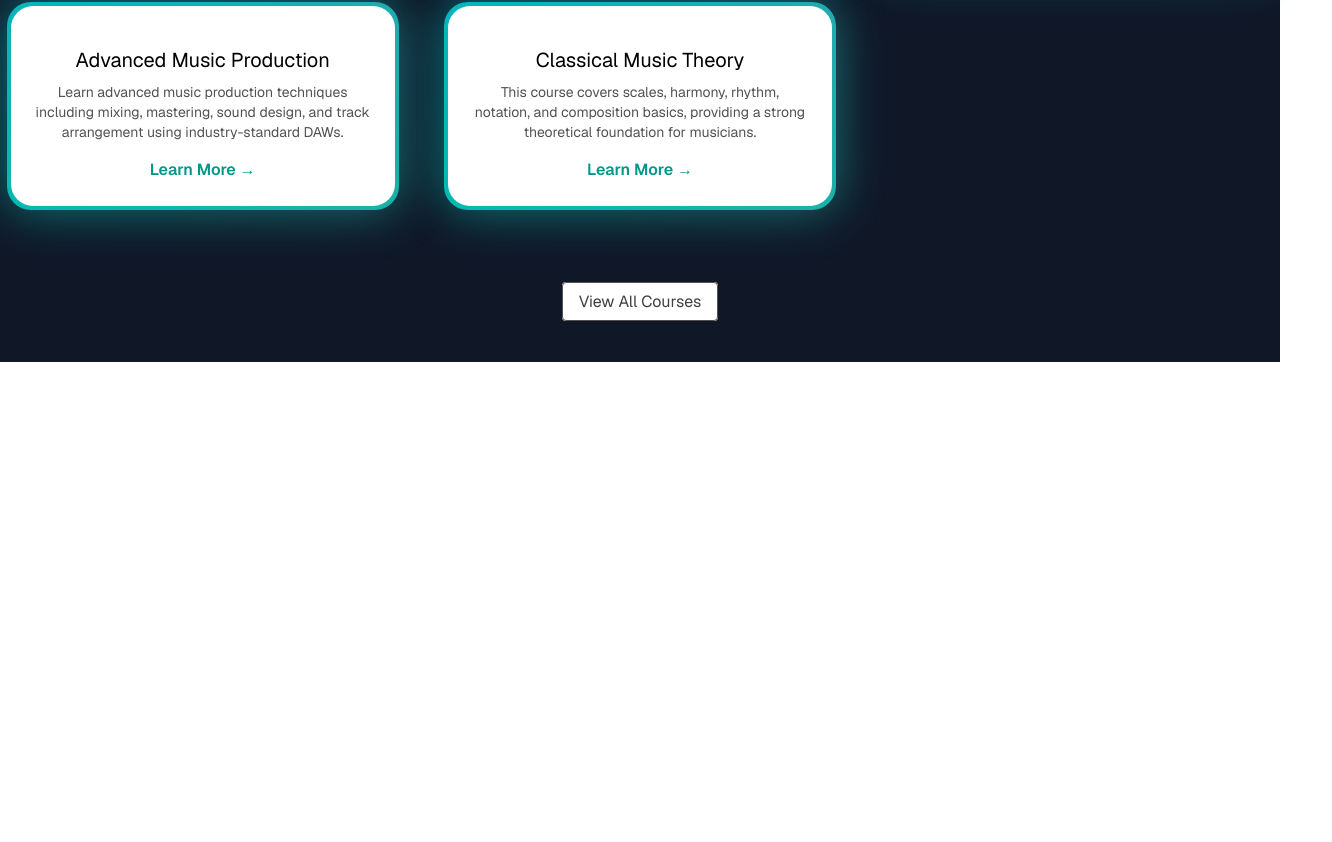
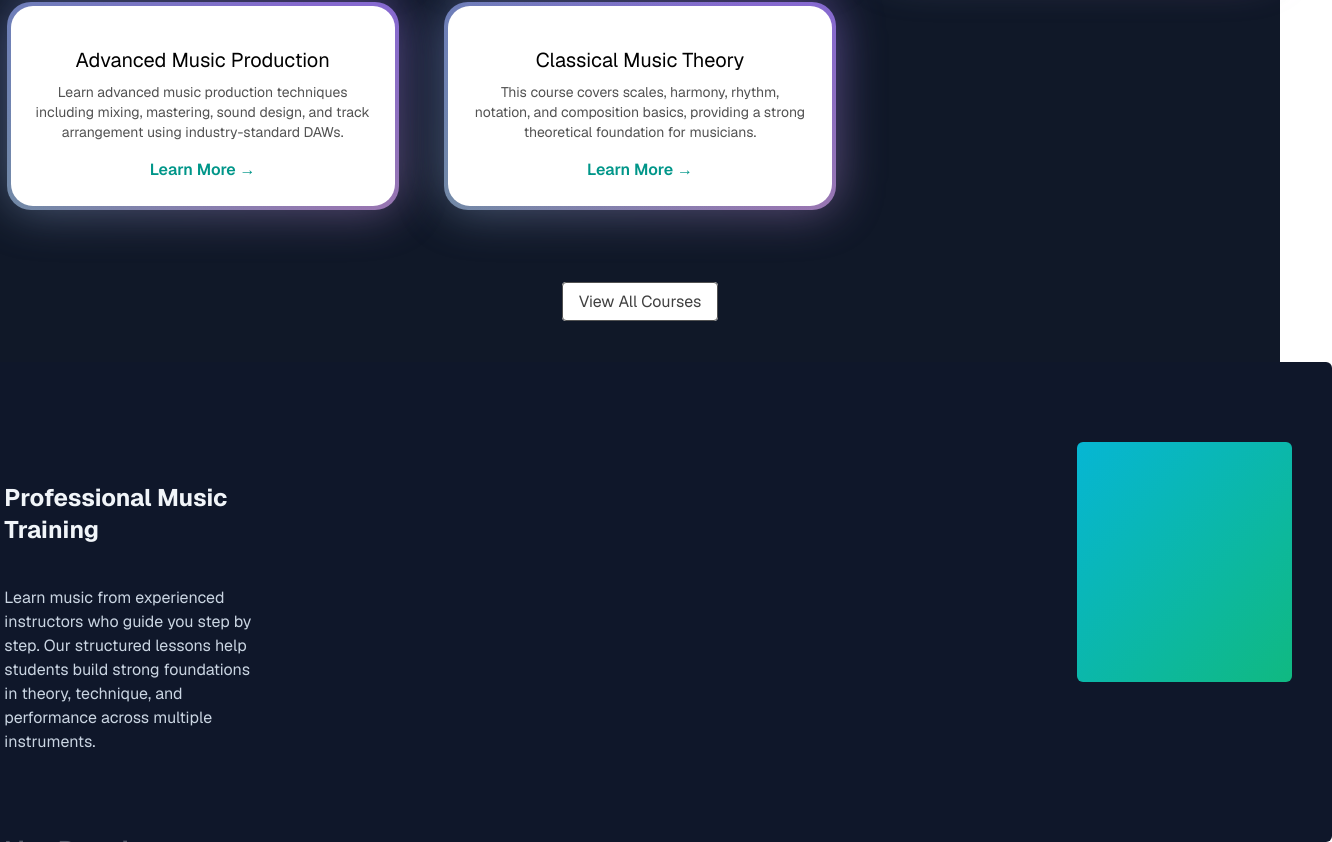
Before and after one commit to afzalbalghari/musicAcademy, a Next.js app: page / in a window 1280 px wide. Shown: the part 1058-1900 px from the top of the page, 1332 px wide, since content can reach past the window. Before the commit the page ends 1420 px from the top, so only its background shows below. Built offline with nearby package versions, Linux system fonts and the light colour scheme.

Commit message:
design WhyChooseUs section

```diff
--- a/app/page.tsx
+++ b/app/page.tsx
@@ -1,4 +1,5 @@
 import FeaturedCourses from "@/components/FeaturedCourses";
+import WhyChooseUs from "@/components/ui/WhyChooseUs";
 import Image from "next/image";
 import HeroSection from "../components/HeroSection";
 
@@ -8,6 +9,7 @@ export default function Home() {
 
       <HeroSection />
       <FeaturedCourses />
+      <WhyChooseUs />
     </main>
   );
 }
--- /dev/null
+++ b/components/ui/WhyChooseUs.tsx
@@ -0,0 +1,40 @@
+"use client";
+import React from "react";
+import {StickyScroll} from "../ui/sticky-scroll-reveal"
+
+
+const content = [
+    {
+      title: "Professional Music Training",
+      description:
+        "Learn music from experienced instructors who guide you step by step. Our structured lessons help students build strong foundations in theory, technique, and performance across multiple instruments.",
+
+    },
+    {
+      title: "Live Practice Sessions",
+      description:
+        "Join live practice sessions and improve your skills in real time. Get instant feedback from instructors, practice with fellow students, and grow your confidence through interactive learning.",
+
+    },
+    {
+      title: "Performance & Stage Training",
+      description:
+        "Prepare for the stage with our performance-focused training. Learn how to perform confidently in front of an audience, master stage presence, and refine your musical expression.",
+
+    },
+    {
+      title: "Music Theory & Composition",
+      description:
+        "Understand the language of music with in-depth theory lessons and composition techniques. From reading sheet music to creating original compositions, we help you turn creativity into sound.",
+
+    },
+  ];
+
+
+export default function WhyChooseUs() {
+  return (
+    <div >
+        <StickyScroll content={content}/>
+    </div>
+  )
+}
--- /dev/null
+++ b/components/ui/sticky-scroll-reveal.tsx
@@ -0,0 +1,112 @@
+"use client";
+import React, { useEffect, useRef, useState } from "react";
+import { useMotionValueEvent, useScroll } from "motion/react";
+import { motion } from "motion/react";
+import { cn } from "@/lib/utils";
+
+export const StickyScroll = ({
+  content,
+  contentClassName,
+}: {
+  content: {
+    title: string;
+    description: string;
+    content?: React.ReactNode | any;
+  }[];
+  contentClassName?: string;
+}) => {
+  const [activeCard, setActiveCard] = React.useState(0);
+  const ref = useRef<any>(null);
+  const { scrollYProgress } = useScroll({
+    // uncomment line 22 and comment line 23 if you DONT want the overflow container and want to have it change on the entire page scroll
+    // target: ref,
+    container: ref,
+    offset: ["start start", "end start"],
+  });
+  const cardLength = content.length;
+
+  useMotionValueEvent(scrollYProgress, "change", (latest) => {
+    const cardsBreakpoints = content.map((_, index) => index / cardLength);
+    const closestBreakpointIndex = cardsBreakpoints.reduce(
+      (acc, breakpoint, index) => {
+        const distance = Math.abs(latest - breakpoint);
+        if (distance < Math.abs(latest - cardsBreakpoints[acc])) {
+          return index;
+        }
+        return acc;
+      },
+      0,
+    );
+    setActiveCard(closestBreakpointIndex);
+  });
+
+  const backgroundColors = [
+    "#0f172a", // slate-900
+    "#000000", // black
+    "#171717", // neutral-900
+  ];
+  const linearGradients = [
+    "linear-gradient(to bottom right, #06b6d4, #10b981)", // cyan-500 to emerald-500
+    "linear-gradient(to bottom right, #ec4899, #6366f1)", // pink-500 to indigo-500
+    "linear-gradient(to bottom right, #f97316, #eab308)", // orange-500 to yellow-500
+  ];
+
+  const [backgroundGradient, setBackgroundGradient] = useState(
+    linearGradients[0],
+  );
+
+  useEffect(() => {
+    setBackgroundGradient(linearGradients[activeCard % linearGradients.length]);
+  }, [activeCard]);
+
+  return (
+    <motion.div
+      animate={{
+        backgroundColor: backgroundColors[activeCard % backgroundColors.length],
+      }}
+      className="relative flex h-[30rem] justify-center space-x-200 overflow-y-auto rounded-md p-10"
+      ref={ref}
+    >
+      <div className="div relative flex items-start px-4">
+        <div className="max-w-2xl">
+          {content.map((item, index) => (
+            <div key={item.title + index} className="my-20">
+              <motion.h2
+                initial={{
+                  opacity: 0,
+                }}
+                animate={{
+                  opacity: activeCard === index ? 1 : 0.3,
+                }}
+                className="text-2xl font-bold text-slate-100"
+              >
+                {item.title}
+              </motion.h2>
+              <motion.p
+                initial={{
+                  opacity: 0,
+                }}
+                animate={{
+                  opacity: activeCard === index ? 1 : 0.3,
+                }}
+                className="text-kg mt-10 max-w-sm text-slate-300"
+              >
+                {item.description}
+              </motion.p>
+            </div>
+          ))}
+          <div className="h-40" />
+        </div>
+      </div>
+      <div
+        style={{ background: backgroundGradient }}
+        className={cn(
+          "sticky top-10 hidden h-60 w-80 overflow-hidden rounded-md bg-white lg:block",
+          contentClassName,
+        )}
+      >
+        {content[activeCard].content ?? null}
+      </div>
+    </motion.div>
+  );
+};
```
